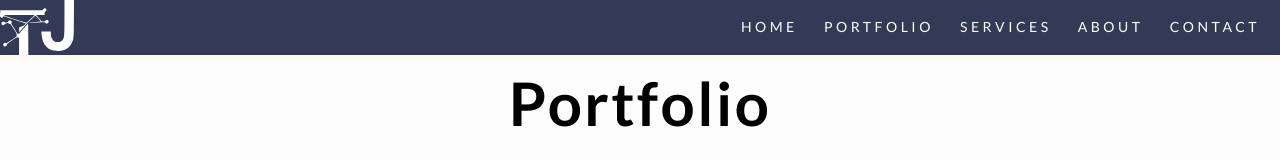
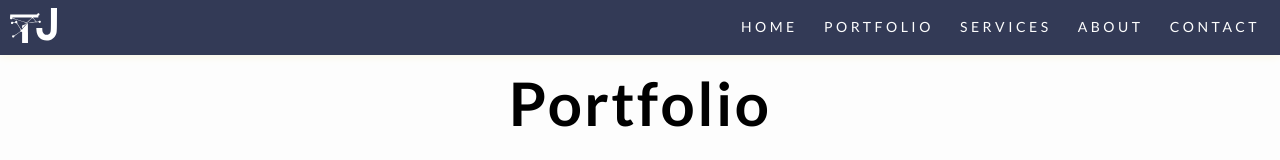
Before and after one commit to Tom-Jenkins/TJ-Data-Visualisation, a plain HTML site: page portfolio.html in a window 1280 px wide. Shown: the top 160 px of the page. Drawn offline with nearby package versions, Linux system fonts and the light colour scheme.

Commit message:
apply logo change to portfolio

```diff
--- a/portfolio.html
+++ b/portfolio.html
@@ -18,9 +18,11 @@
 
         <nav class="navbar">
 
-            <a href="index.html" class="navbar__logo--link">
-                <img src="images/logo.svg" alt="website logo" class="navbar__logo">
-            </a>
+            <div class="navbar__logo--container">
+                <a href="index.html" class="navbar__logo--link">
+                    <img src="images/logo.svg" alt="website logo" class="navbar__logo">
+                </a>
+            </div>
 
             <!-- Mobile Screen Navigation -->
             <div class="nav__mobile">
```
